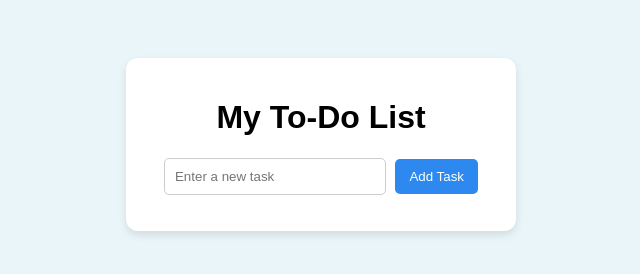
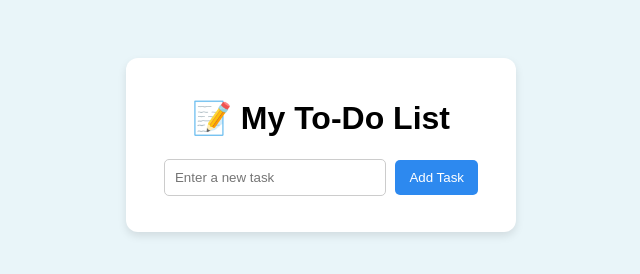
Before and after one commit to Mridula007/to-do-web-app, a plain HTML site: page index.html in a window 1280 px wide. Shown: the whole page, without its empty margins (319-959 px from the left). Drawn offline with Linux system fonts and the light colour scheme.

Commit message:
Update index.html

```diff
--- a/index.html
+++ b/index.html
@@ -2,14 +2,17 @@
 <html lang="en">
 <head>
   <meta charset="UTF-8">
-    <title>To-Do List App</title>
+  <title>📝 To-Do List App</title>
   <link rel="stylesheet" href="style.css">
 </head>
 <body>
+
   <div class="container">
-        <h1>My To-Do List</h1>
+    <h1>📝 My To-Do List</h1>
+
     <input type="text" id="taskInput" placeholder="Enter a new task">
     <button onclick="addTask()">Add Task</button>
+
     <ul id="taskList"></ul>
   </div>
 
```
Lines whose indentation alone changed are shown as unchanged.
